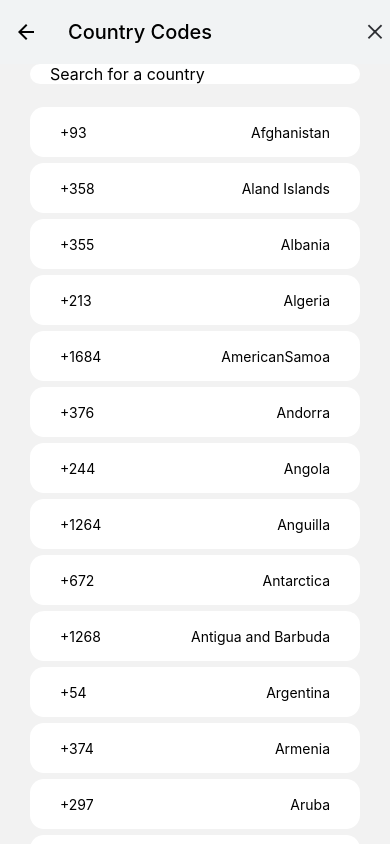
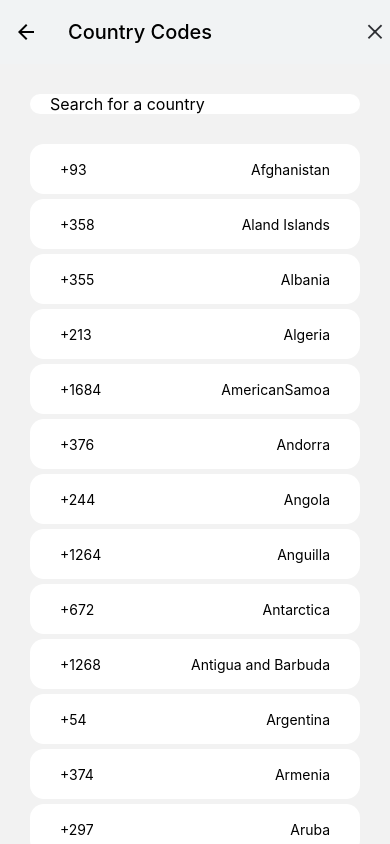
Before and after one commit to noahlissner/expense-app-frontend, a React Native app: screen /CountryCodeModal in a window 390 px wide. Built offline with nearby package versions, Linux system fonts and the light colour scheme.

Commit message:
feat(register+countryModal): user can now change country code

```diff
--- /dev/null
+++ b/features/country/countrySlice.js
@@ -0,0 +1,18 @@
+import { createSlice } from "@reduxjs/toolkit";
+
+const initialState = {
+  country: { code: "SE", dial_code: "+46", name: "Sweden" },
+};
+
+const countrySlice = createSlice({
+  name: "country",
+  initialState,
+  reducers: {
+    setCountry: (state, action) => {
+      state.country = action.payload;
+    },
+  },
+});
+
+export const { setCountry } = countrySlice.actions;
+export default countrySlice.reducer;
--- a/screens/CountryCodeModal.js
+++ b/screens/CountryCodeModal.js
@@ -1,10 +1,29 @@
-import { View, Text, ScrollView, TextInput, StyleSheet } from 'react-native';
-import React, { useEffect, useState } from 'react';
-import countryCodes from '../assets/countryCodes.json';
+import {
+  View,
+  Text,
+  ScrollView,
+  TextInput,
+  StyleSheet,
+  Pressable,
+} from "react-native";
+import React, { useEffect, useState } from "react";
+import countryCodes from "../assets/countryCodes.json";
+import { useDispatch, useSelector } from "react-redux";
+import { setCountry } from "../features/country/countrySlice";
 
-const CountryCodeModal = () => {
-	const [query, setQuery] = useState('');
+const CountryCodeModal = ({ navigation }) => {
+  const [query, setQuery] = useState("");
   const [filteredArr, setFilteredArr] = useState([]);
+  const [selectedCountry, setSelectedCountry] = useState([]);
+
+  const { country } = useSelector((state) => state.country);
+  const dispatch = useDispatch();
+
+  const handleSelect = (country) => {
+    dispatch(setCountry(country));
+
+    navigation.goBack();
+  };
 
   useEffect(() => {
     if (query) {
@@ -23,20 +42,25 @@ const CountryCodeModal = () => {
     <View style={styles.wrapper}>
       <View style={styles.wrapperInner}>
         <TextInput
-					keyboardType='default'
+          keyboardType="default"
           style={styles.queryInput}
-					placeholder='Search for a country'
+          placeholder="Search for a country"
           onChangeText={(text) => setQuery(text)}
         />
         <ScrollView
           style={styles.countryList}
-					keyboardShouldPersistTaps='handled'
+          keyboardShouldPersistTaps="handled"
+          showsVerticalScrollIndicator={false}
         >
           {filteredArr.map((country, key) => (
-						<View style={styles.countryItem} key={key}>
+            <Pressable
+              style={styles.countryItem}
+              key={key}
+              onPress={() => handleSelect(country)}
+            >
               <Text style={styles.countryItemText}>{country.dial_code}</Text>
               <Text style={styles.countryItemText}>{country.name}</Text>
-						</View>
+            </Pressable>
           ))}
         </ScrollView>
       </View>
@@ -48,36 +72,36 @@ export default CountryCodeModal;
 
 const styles = StyleSheet.create({
   wrapper: {
-		height: '100%',
+    height: "100%",
   },
 
   wrapperInner: {
     paddingRight: 30,
     paddingLeft: 30,
-		height: '100%',
-		width: '100%',
+    height: "100%",
+    width: "100%",
   },
 
   queryInput: {
     paddingLeft: 20,
     height: 60,
-		backgroundColor: '#fff',
+    backgroundColor: "#fff",
     borderRadius: 14,
     fontSize: 16,
-		marginBottom: 20,
+    marginTop: 30,
+    marginBottom: 30,
   },
 
   countryItem: {
-		flexDirection: 'row',
-		alignItems: 'center',
-		justifyContent: 'space-between',
+    flexDirection: "row",
+    alignItems: "center",
+    justifyContent: "space-between",
     paddingLeft: 30,
     paddingRight: 30,
     height: 50,
-		backgroundColor: '#fff',
+    backgroundColor: "#fff",
     borderRadius: 14,
     fontSize: 16,
-		marginBottom: 3,
-		marginTop: 3,
+    marginBottom: 5,
   },
 });
--- a/screens/Register.js
+++ b/screens/Register.js
@@ -1,4 +1,4 @@
-import { useState } from 'react';
+import { useState } from "react";
 import {
   View,
   Text,
@@ -9,29 +9,30 @@ import {
   Button,
   ActivityIndicator,
   ScrollView,
-} from 'react-native';
-import { useDispatch, useSelector } from 'react-redux';
-import { register } from '../features/auth/authSlice';
-import Ionicons from '@expo/vector-icons/Ionicons';
+} from "react-native";
+import { useDispatch, useSelector } from "react-redux";
+import { register } from "../features/auth/authSlice";
+import Ionicons from "@expo/vector-icons/Ionicons";
 
 const Register = ({ navigation }) => {
-	const [firstname, setFirstname] = useState('');
-	const [lastname, setLastname] = useState('');
-	const [email, setEmail] = useState('');
-	const [phone, setPhone] = useState('');
-	const [password, setPassword] = useState('');
-	const [confirmPassword, setConfirmPassword] = useState('');
+  const [firstname, setFirstname] = useState("");
+  const [lastname, setLastname] = useState("");
+  const [email, setEmail] = useState("");
+  const [phone, setPhone] = useState("");
+  const [password, setPassword] = useState("");
+  const [confirmPassword, setConfirmPassword] = useState("");
 
   const dispatch = useDispatch();
 
   const { isLoading } = useSelector((state) => state.auth);
+  const { country } = useSelector((state) => state.country);
 
   const handleSubmit = () => {
     const data = {
       firstname,
       lastname,
       email,
-			phone,
+      phone: country.dial_code + phone,
       password,
       confirmPassword,
     };
@@ -43,7 +44,7 @@ const Register = ({ navigation }) => {
     <View style={styles.wrapper}>
       <ScrollView
         style={styles.wrapperInner}
-				keyboardShouldPersistTaps='handled'
+        keyboardShouldPersistTaps="handled"
       >
         {/* Top Container */}
         <Text style={styles.title}>Register</Text>
@@ -51,65 +52,60 @@ const Register = ({ navigation }) => {
           {/* Inputs */}
           <View style={styles.inputWrapper}>
             <TextInput
-							keyboardType='email-address'
+              keyboardType="email-address"
               style={styles.input}
-							placeholder='Email'
-							textContentType='emailAddress'
+              placeholder="Email"
+              textContentType="emailAddress"
               onChangeText={(text) => setEmail(text)}
             />
             {/* First & Last name (One row) */}
             <View style={styles.inputContainer}>
               <TextInput
                 style={[styles.input, styles.inputGap, styles.inputLeft]}
-								placeholder='First name'
-								textContentType='givenName'
+                placeholder="First name"
+                textContentType="givenName"
                 onChangeText={(text) => setFirstname(text)}
               />
               <TextInput
                 style={[styles.input, styles.inputGap, styles.inputRight]}
-								placeholder='Last name'
-								textContentType='familyName'
+                placeholder="Last name"
+                textContentType="familyName"
                 onChangeText={(text) => setLastname(text)}
               />
             </View>
             {/* Phone */}
             <View style={[styles.phoneInputContainer, styles.inputGap]}>
               <Pressable
-								onPress={() => navigation.navigate('CountryCodeModal')}
+                onPress={() => navigation.navigate("CountryCodeModal")}
                 style={({ pressed }) => [
                   {
-										backgroundColor: pressed ? '#144EFE' : '#3869FE',
+                    backgroundColor: pressed ? "#144EFE" : "#3869FE",
                   },
                   styles.countryBtn,
                 ]}
               >
-								<Ionicons
-									style={[styles.countryBtnIcon]}
-									name='swap-vertical-outline'
-									size={18}
-								/>
-								<Text style={[styles.countryBtnText]}>+46</Text>
+                <Text style={[styles.countryBtnText]}>{country.dial_code}</Text>
               </Pressable>
               <TextInput
-								keyboardType='phone-pad'
+                keyboardType="phone-pad"
                 style={[styles.input, styles.phoneInput]}
-								placeholder='Phone'
-								textContentType='telephoneNumber'
+                placeholder="Phone"
+                textContentType="telephoneNumber"
                 onChangeText={(text) => setPhone(text)}
               />
             </View>
             {/* Password */}
             <TextInput
               style={[styles.input, styles.inputGap]}
-							placeholder='Password'
-							textContentType='newPassword'
+              placeholder="Password"
+              textContentType="newPassword"
               secureTextEntry={true}
               onChangeText={(text) => setPassword(text)}
             />
             <TextInput
               style={[styles.input, styles.inputGap]}
-							placeholder='Confirm Password'
-							textContentType='newPassword'
+              placeholder="Confirm Password"
+              textContentType="newPassword"
               secureTextEntry={true}
               onChangeText={(text) => setConfirmPassword(text)}
             />
@@ -119,13 +115,13 @@ const Register = ({ navigation }) => {
             onPress={handleSubmit}
             style={({ pressed }) => [
               {
-								backgroundColor: pressed ? '#144EFE' : '#3869FE',
+                backgroundColor: pressed ? "#144EFE" : "#3869FE",
               },
               styles.registerBtn,
             ]}
           >
             {isLoading ? (
-							<ActivityIndicator color={'#fff'} />
+              <ActivityIndicator color={"#fff"} />
             ) : (
               <Text style={styles.registerBtnText}>Register</Text>
             )}
@@ -139,10 +135,10 @@ const Register = ({ navigation }) => {
             {/* Google & apple login */}
             <View style={styles.loginWith}>
               <Pressable style={styles.appleLogin}>
-								<Ionicons name='logo-apple' size={32} />
+                <Ionicons name="logo-apple" size={32} />
               </Pressable>
               <Pressable style={styles.googleLogin}>
-								<Ionicons name='logo-google' size={32} />
+                <Ionicons name="logo-google" size={32} />
               </Pressable>
             </View>
           </View>
@@ -154,7 +150,7 @@ const Register = ({ navigation }) => {
             <Text style={styles.alreadyMemberText}>Already a member?</Text>
             <Pressable
               style={styles.loginBtn}
-							onPress={() => navigation.navigate('Login')}
+              onPress={() => navigation.navigate("Login")}
             >
               <Text style={styles.loginBtnText}>Login</Text>
             </Pressable>
@@ -168,8 +164,8 @@ export default Register;
 
 const styles = StyleSheet.create({
   wrapper: {
-		height: '100%',
-		backgroundColor: '#F1F3F4',
+    height: "100%",
+    backgroundColor: "#F1F3F4",
     // flex: 1,
     // paddingLeft: 30,
     // paddingRight: 30,
@@ -178,14 +174,14 @@ const styles = StyleSheet.create({
   wrapperInner: {
     paddingRight: 30,
     paddingLeft: 30,
-		height: '100%',
-		width: '100%',
+    height: "100%",
+    width: "100%",
   },
 
   title: {
     fontSize: 32,
-		fontWeight: '700',
-		textAlign: 'center',
+    fontWeight: "700",
+    textAlign: "center",
   },
 
   topContainer: {
@@ -195,20 +191,20 @@ const styles = StyleSheet.create({
 
   // Inputs
   inputWrapper: {
-		flexDirection: 'column',
+    flexDirection: "column",
   },
 
   input: {
     // marginTop: 20,
     paddingLeft: 20,
     height: 60,
-		backgroundColor: '#fff',
+    backgroundColor: "#fff",
     borderRadius: 14,
     fontSize: 16,
   },
 
   inputContainer: {
-		flexDirection: 'row',
+    flexDirection: "row",
   },
 
   inputLeft: {
@@ -229,25 +225,25 @@ const styles = StyleSheet.create({
     marginTop: 30,
     height: 60,
     borderRadius: 14,
-		alignItems: 'center',
-		justifyContent: 'center',
+    alignItems: "center",
+    justifyContent: "center",
   },
 
   registerBtnText: {
-		fontWeight: '500',
+    fontWeight: "500",
     fontSize: 16,
-		color: '#fff',
+    color: "#fff",
   },
 
   phoneInputContainer: {
-		width: '100%',
-		flexDirection: 'row',
+    width: "100%",
+    flexDirection: "row",
   },
 
   phoneInput: {
     paddingRight: 20,
     height: 60,
-		backgroundColor: '#fff',
+    backgroundColor: "#fff",
     borderTopRightRadius: 14,
     borderBottomRightRadius: 14,
     borderTopLeftRadius: 0,
@@ -257,25 +253,18 @@ const styles = StyleSheet.create({
   },
 
   countryBtn: {
-		alignContent: 'center',
-		justifyContent: 'center',
-		flexDirection: 'row',
+    alignContent: "center",
+    justifyContent: "center",
+    flexDirection: "row",
     width: 80,
     borderTopLeftRadius: 14,
     borderBottomLeftRadius: 14,
   },
 
   countryBtnText: {
-		color: '#fff',
-		fontWeight: 'bold',
-		alignSelf: 'center',
-	},
-
-	countryBtnIcon: {
-		color: '#fff',
-		fontWeight: 'bold',
-		alignSelf: 'center',
-		marginRight: 5,
+    color: "#fff",
+    fontWeight: "500",
+    alignSelf: "center",
   },
 
   // Continue With
@@ -284,35 +273,35 @@ const styles = StyleSheet.create({
   },
 
   continueWith: {
-		flexDirection: 'row',
-		alignItems: 'center',
+    flexDirection: "row",
+    alignItems: "center",
     marginLeft: 20,
     marginRight: 20,
     marginBottom: 40,
   },
   continueWithText: {
-		fontWeight: '500',
-		color: '#525252',
+    fontWeight: "500",
+    color: "#525252",
     marginLeft: 15,
     marginRight: 15,
   },
   continueWithLeftLine: {
     height: 1,
-		backgroundColor: '#000',
+    backgroundColor: "#000",
     opacity: 0.3,
     flex: 1,
   },
   continueWithRightLine: {
     height: 1,
-		backgroundColor: '#000',
+    backgroundColor: "#000",
     opacity: 0.3,
     flex: 1,
   },
 
   // Google & Apple Login
   loginWith: {
-		flexDirection: 'row',
-		justifyContent: 'center',
+    flexDirection: "row",
+    justifyContent: "center",
     marginBottom: 35,
   },
   appleLogin: {
@@ -320,22 +309,22 @@ const styles = StyleSheet.create({
     width: 70,
     borderRadius: 8,
     borderWidth: 1,
-		borderColor: '#D5DEF6',
+    borderColor: "#D5DEF6",
     marginRight: 10,
 
-		alignItems: 'center',
-		justifyContent: 'center',
+    alignItems: "center",
+    justifyContent: "center",
   },
   googleLogin: {
     height: 50,
     width: 70,
     borderRadius: 8,
     borderWidth: 1,
-		borderColor: '#D5DEF6',
+    borderColor: "#D5DEF6",
     MarginLeft: 10,
 
-		alignItems: 'center',
-		justifyContent: 'center',
+    alignItems: "center",
+    justifyContent: "center",
   },
 
   bottomContainer: {},
@@ -343,15 +332,15 @@ const styles = StyleSheet.create({
   // Already member
   alreadyMember: {
     marginBottom: 50,
-		flexDirection: 'row',
-		alignItems: 'center',
-		justifyContent: 'center',
+    flexDirection: "row",
+    alignItems: "center",
+    justifyContent: "center",
   },
   alreadyMemberText: {},
   loginBtn: {
     marginLeft: 5,
   },
   loginBtnText: {
-		color: '#3869FE',
+    color: "#3869FE",
   },
 });
```
Also changed, not shown: features/groups/groupService.js (+8 -9 lines), store/store.js (+9 -7 lines). Lines whose indentation alone changed are shown as unchanged.
